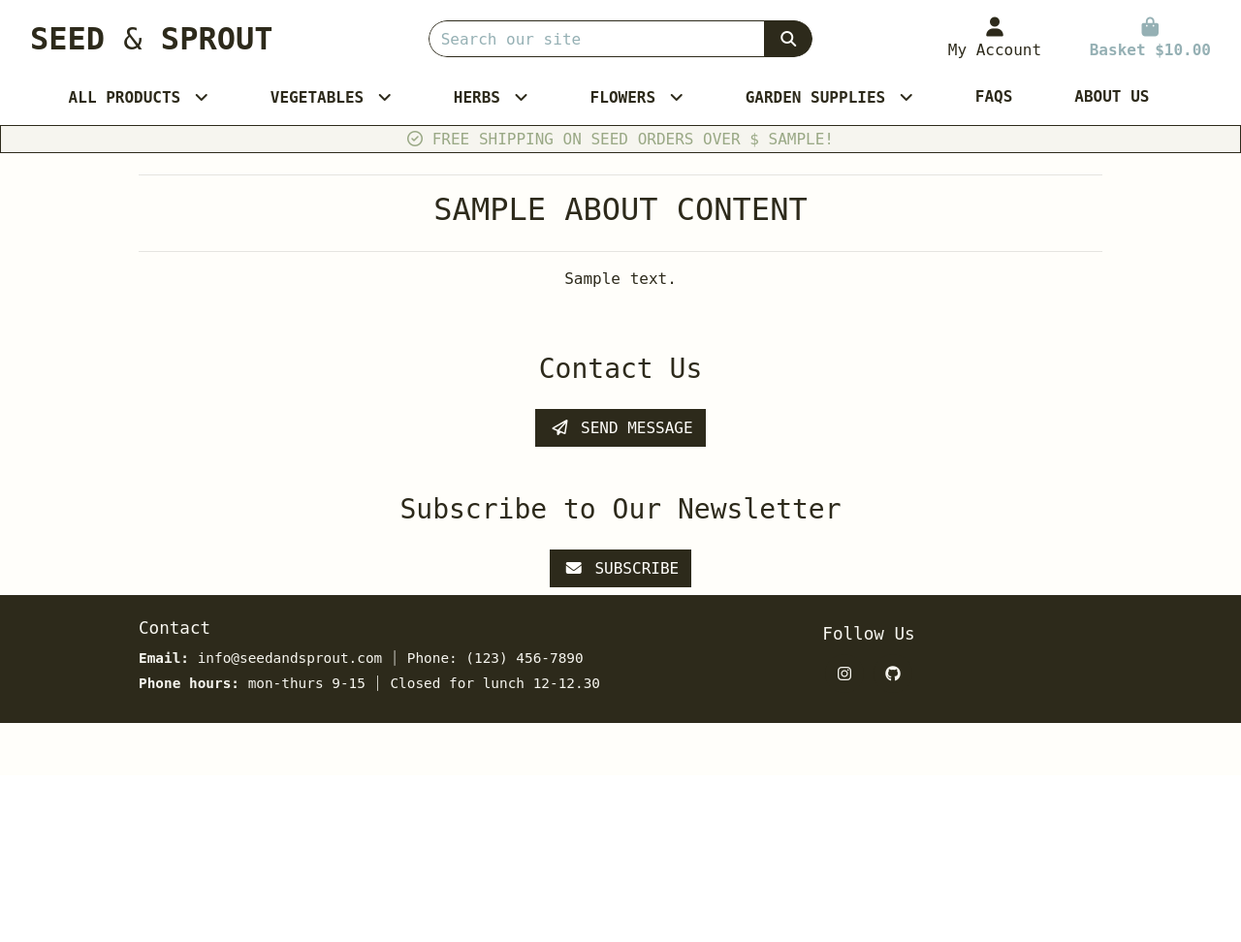
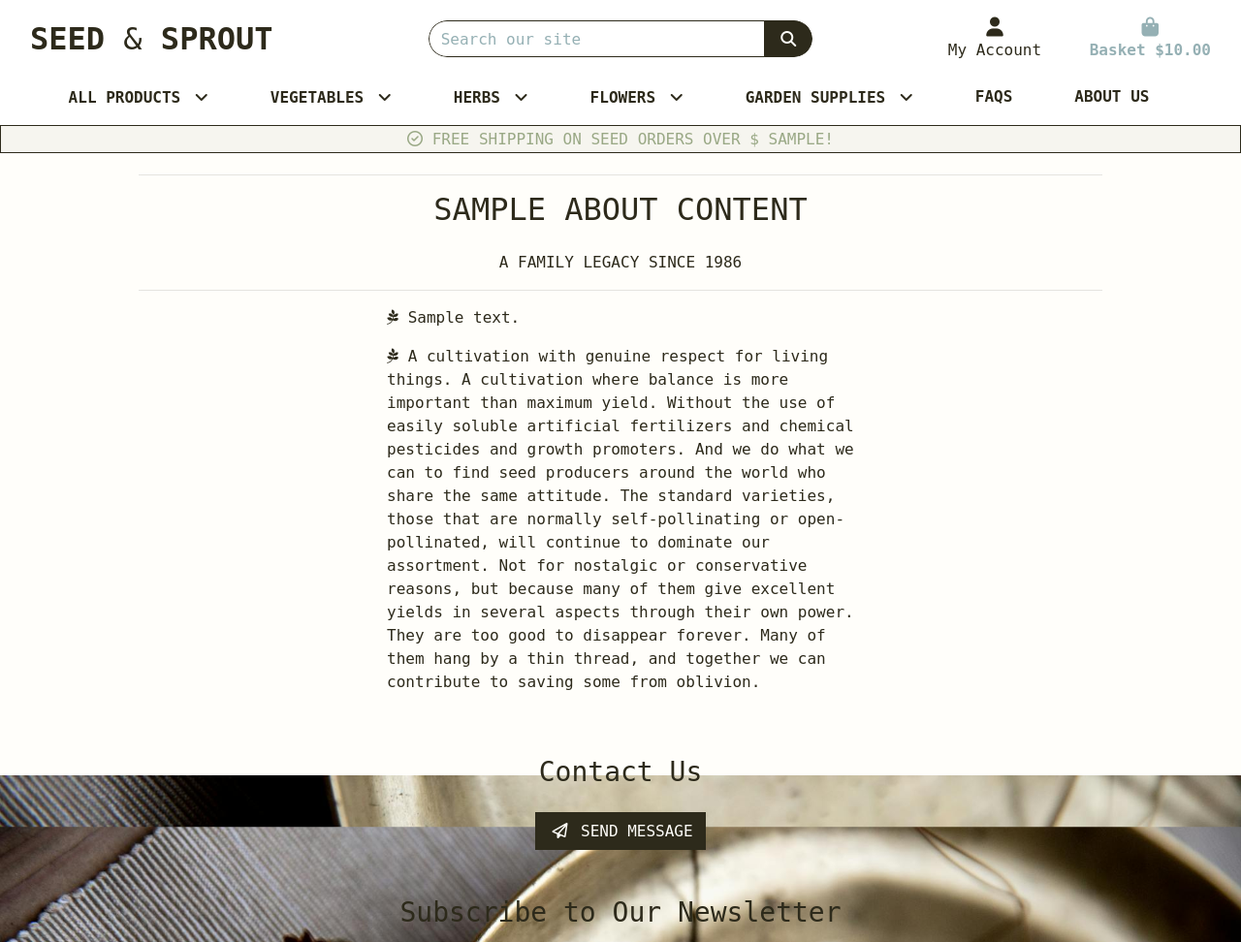
Before and after one commit to KikiBerg/pp5-ecommerce, a Django app: template about/templates/about/about.html in a window 1280 px wide. Shown: the top 972 px of the page at 97% size. Before the commit the page ends 746 px from the top, so only its background shows below. Run offline with Django 4.2, Linux system fonts and the light colour scheme; the template is opened without the code that fills it: most values are stand-ins (such as "Sample title", 1, 10 or a date in 2020); some libraries are stand-ins or nearby versions; some web fonts are replaced.

Commit message:
Adjust about section for better readability

```diff
--- a/about/templates/about/about.html
+++ b/about/templates/about/about.html
@@ -16,8 +16,27 @@
         <div class="col">
             <hr>
             <h2 class="logo-font mb-4 text-black text-center">{{ about_content.title }}</h2>
+            <p class="text-black text-center text-uppercase">A Family Legacy Since 1986</p>
             <hr>
-            <p class="text-black text-center">{{ about_content.content }}</p>
+        </div>
+    </div>
+
+    <div class="row justify-content-center">
+        <div class="col-12 col-md-10 col-lg-8 col-xl-6">
+            <p class="text-black text-left"> <i class="fa-brands fa-pagelines"></i> {{ about_content.content }}</p>
+        </div>
+    </div>
+
+    <div class="row justify-content-center">
+        <div class="col-12 col-md-10 col-lg-8 col-xl-6">
+            <p class="text-black text-left"> <i class="fa-brands fa-pagelines"></i> A cultivation with genuine respect for
+                living things. A cultivation where balance is more important than maximum yield. Without the use of
+                easily soluble artificial fertilizers and chemical pesticides and growth promoters. And we do what we
+                can to find seed producers around the world who share the same attitude. The standard varieties, those
+                that are normally self-pollinating or open-pollinated, will continue to dominate our assortment. Not for
+                nostalgic or conservative reasons, but because many of them give excellent yields in several aspects
+                through their own power. They are too good to disappear forever. Many of them hang by a thin thread, and
+                together we can contribute to saving some from oblivion.</p>
         </div>
     </div>
 
@@ -61,7 +80,8 @@
     <div class="row mt-4">
         <div class="col-12">
             {% for message in messages %}
-            <div class="alert {% if message.tags == 'success' %}alert-success{% else %}alert-info{% endif %} text-center" role="alert">
+            <div class="alert {% if message.tags == 'success' %}alert-success{% else %}alert-info{% endif %} text-center"
+                role="alert">
                 {{ message }}
             </div>
             {% endfor %}
```
Also changed, not shown: about/views.py (line endings or trailing spaces).
